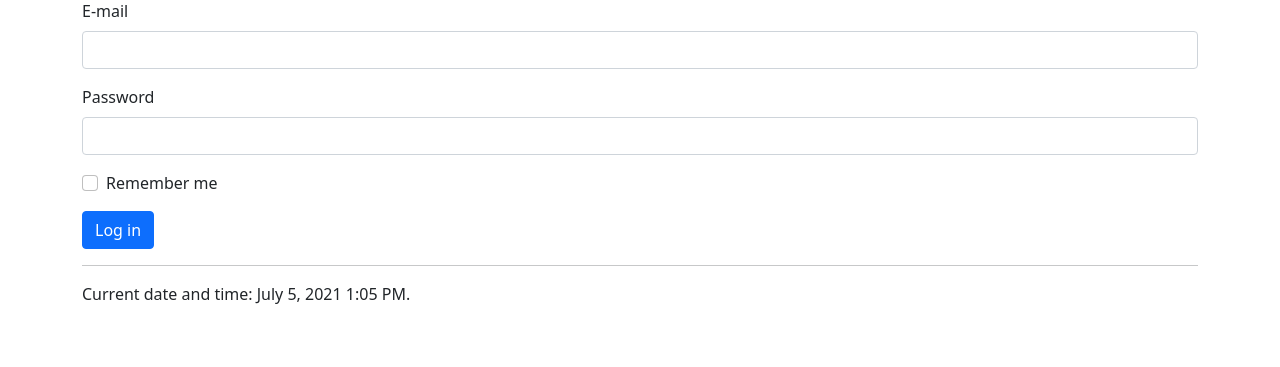
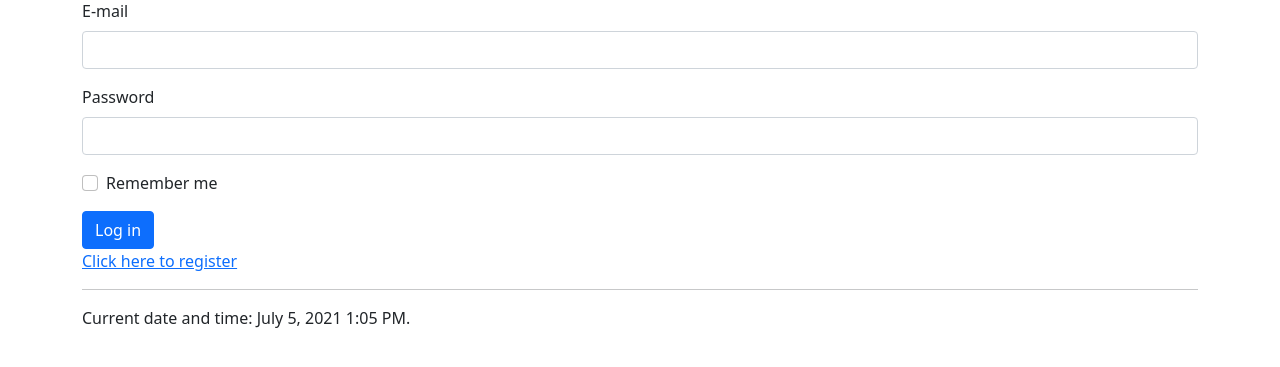
Before and after one commit to matbocz/bookorganizer, a Flask app: page /auth/login in a window 1280 px wide. Shown: the part 185-552 px from the top of the page. Run offline with Flask 2, Linux system fonts and the light colour scheme; some libraries are stand-ins or nearby versions.

Commit message:
Add link to Register page on Login page

```diff
--- a/app/templates/auth/login.html
+++ b/app/templates/auth/login.html
@@ -26,4 +26,10 @@
     <!-- Submit button -->
     {{ form.submit(class='btn btn-primary') }}
 </form>
+
+<p>
+    <a href="{{ url_for('auth.register') }}">
+        Click here to register
+    </a>
+</p>
 {% endblock %}
```
